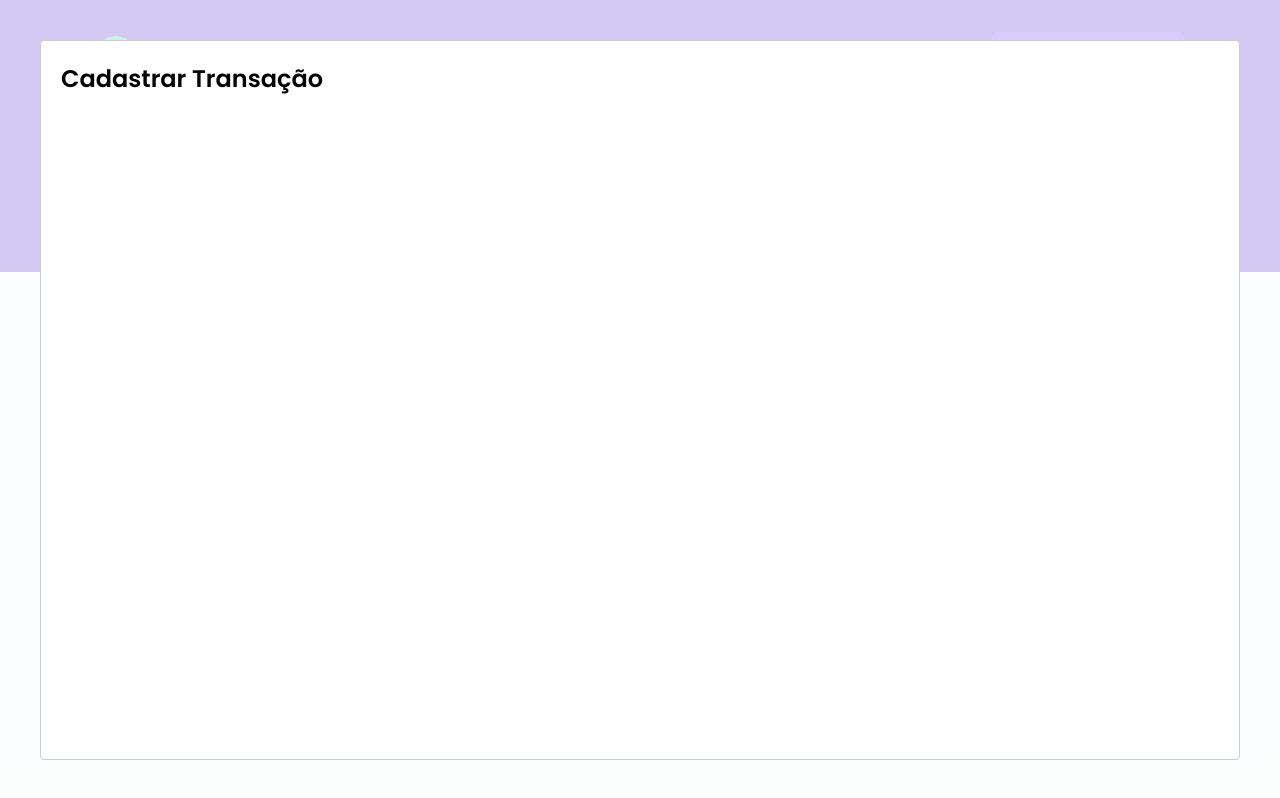
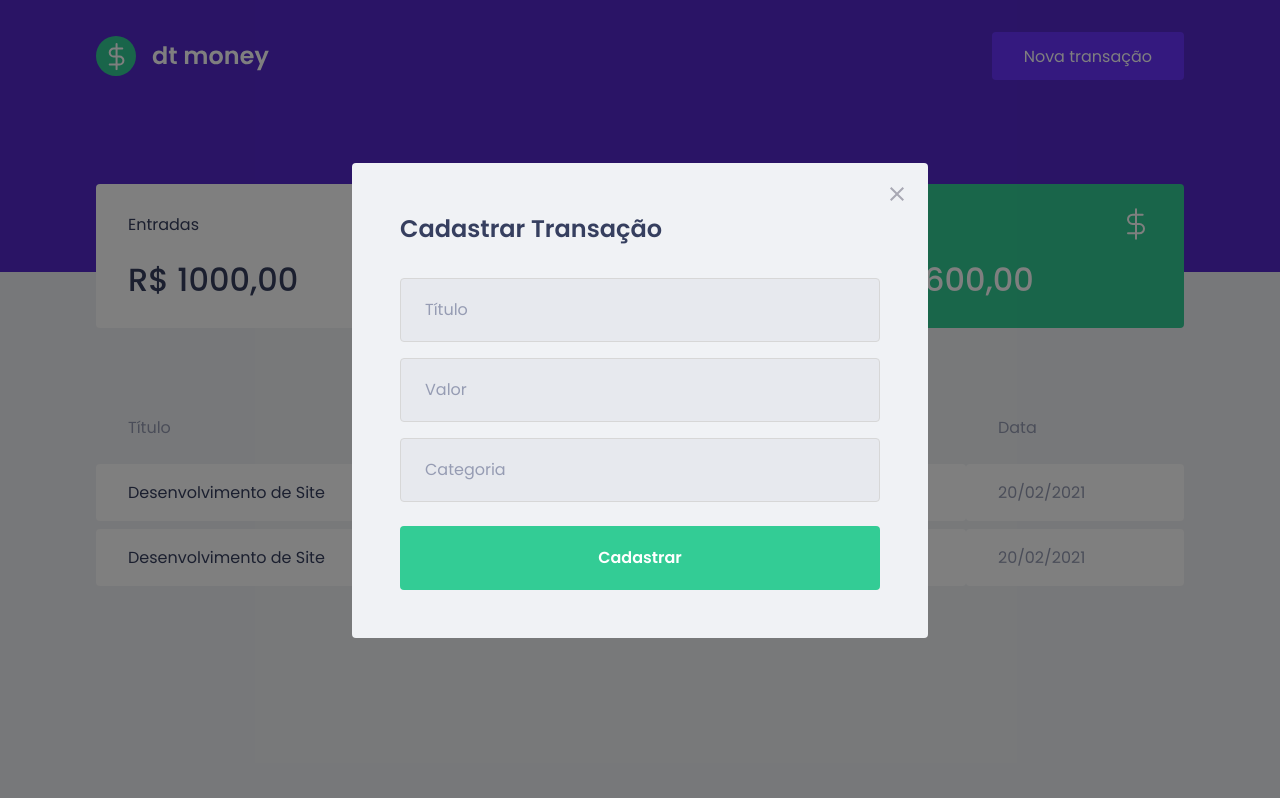
Before and after one commit to vitumenezes/dtmoney, a React (Create React App) app: page / in a window 1280 px wide. Both pictures are taken after a click on the button "Nova transação". Built offline with nearby package versions, Linux system fonts and the light colour scheme; no server answers.

Commit message:
Form structure. Modal styles

```diff
--- a/src/App.tsx
+++ b/src/App.tsx
@@ -3,7 +3,7 @@
 
 import { Dashboard } from './components/Dashboard';
 import { Header } from './components/Header';
-import { NewTransactionModal } from './NewTransactionModal';
+import { NewTransactionModal } from './components/NewTransactionModal';
 
 import { GlobalStyle } from './styles/global';
 
--- a/src/NewTransactionModal/index.tsx
+++ /dev/null
@@ -1,17 +0,0 @@
-import Modal from 'react-modal';
-
-interface NewTransactionModalProps {
-    isOpen: boolean;
-    onRequestClose: () => void;
-}
-
-export function NewTransactionModal({ isOpen, onRequestClose}: NewTransactionModalProps) {
-    return (
-        <Modal
-          isOpen={isOpen}
-          onRequestClose={onRequestClose}
-        >
-            <h2>Cadastrar Transação</h2>
-        </Modal>
-    )
-}
--- a/src/NewTransactionModal/styles.ts
+++ /dev/null
@@ -1,3 +0,0 @@
-import styled from "styled-components";
-
-export const Container = styled.div``;
--- /dev/null
+++ b/src/components/NewTransactionModal/index.tsx
@@ -0,0 +1,36 @@
+import Modal from 'react-modal';
+import closeImg from '../../assets/close.svg'
+import { Container } from './styles';
+
+interface NewTransactionModalProps {
+    isOpen: boolean;
+    onRequestClose: () => void;
+}
+
+export function NewTransactionModal({ isOpen, onRequestClose }: NewTransactionModalProps) {
+    return (
+        <Modal
+          isOpen={isOpen}
+          onRequestClose={onRequestClose}
+          overlayClassName="modal-overlay"
+          className="modal-content"
+        >
+            <button
+                type="button"
+                onClick={onRequestClose}
+                className='modal-close'
+            >
+                <img src={closeImg} alt="Fechar Modal"/>
+            </button>
+            <Container>
+                <h2>Cadastrar Transação</h2>
+
+                <input placeholder="Título"/>
+                <input type="number" placeholder="Valor"/>
+                <input placeholder="Categoria"/>
+
+                <button type="submit">Cadastrar</button>
+            </Container>
+        </Modal>
+    )
+}
--- /dev/null
+++ b/src/components/NewTransactionModal/styles.ts
@@ -0,0 +1,48 @@
+import styled from "styled-components";
+
+export const Container = styled.form`
+  h2 {
+    color: var(--text-title);
+    font-size: 1.5rem;
+    margin-bottom: 2rem;
+  }
+
+  input {
+    width: 100%;
+    padding: 0 1.5rem;
+    height: 4rem;
+    border-radius: 0.25rem;
+    border: 1px solid #d7d7d7;
+
+    background: #e7e9ee;
+
+    font-weight: 400;
+    font-size: 1rem;
+
+    &::placeholder {
+      color: var(--text-body);
+    }
+
+    & + input {
+      margin-top: 1rem;
+    }
+  }
+
+  button[type="submit"] {
+    width: 100%;
+    padding: 0 1.5rem;
+    height: 4rem;
+    background: var(--green);
+    color: #fff;
+    border-radius: 0.25rem;
+    border: 0;
+    font-size: 1rem;
+    font-weight: 600;
+    margin-top: 1.5rem;
+    transition: filter 0.2s;
+
+    &:hover {
+      filter: brightness(0.9);
+    }
+  }
+`;
--- a/src/styles/global.ts
+++ b/src/styles/global.ts
@@ -54,4 +54,40 @@
     opacity: 0.6;
     cursor: not-allowed;
   }
+
+  .modal-overlay {
+    background: rgba(0, 0, 0, 0.5);
+
+    position: fixed;
+    top: 0;
+    right: 0;
+    bottom: 0;
+    left: 0;
+
+    display: flex;
+    align-items: center;
+    justify-content: center;
+  }
+
+  .modal-content {
+    width: 100%;
+    max-width: 576px;
+    background: var(--background);
+    padding: 3rem;
+    position: relative;
+    border-radius: 0.25rem;
+  }
+
+  .modal-close {
+    position: absolute;
+    right: 1.5rem;
+    top: 1.5rem;
+    border: 0;
+    background: transparent;
+    transition: filter 0.2s;
+
+    &:hover {
+      filter: brightness(0.8);
+    }
+  }
 `;
```
